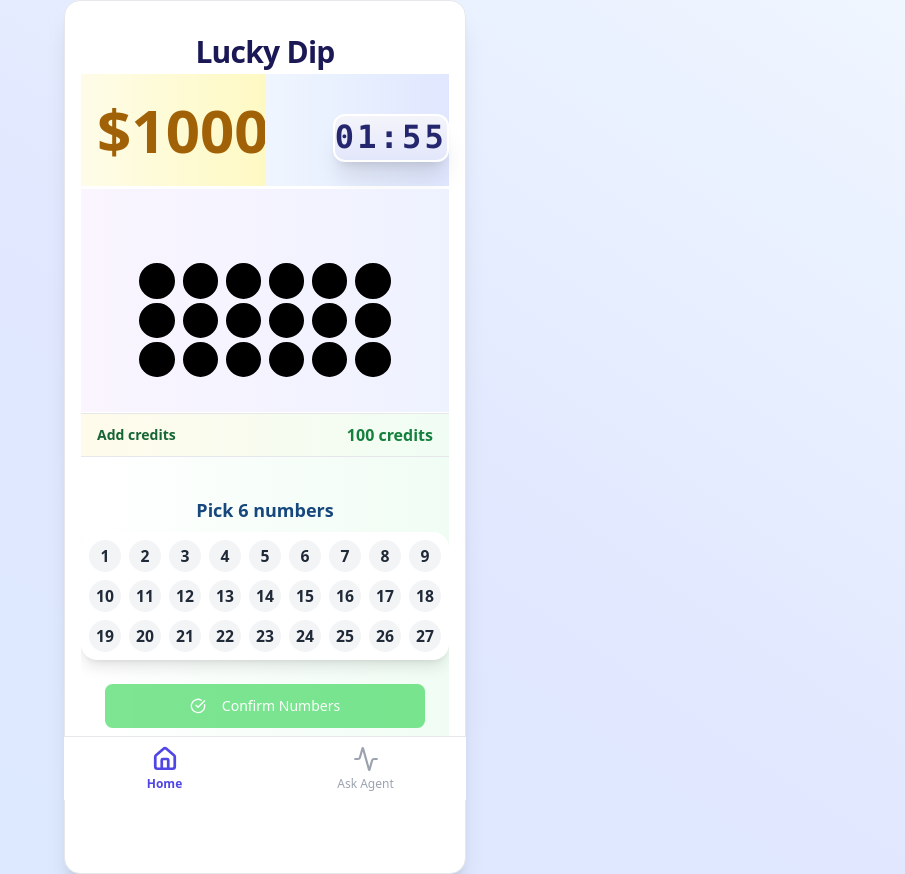
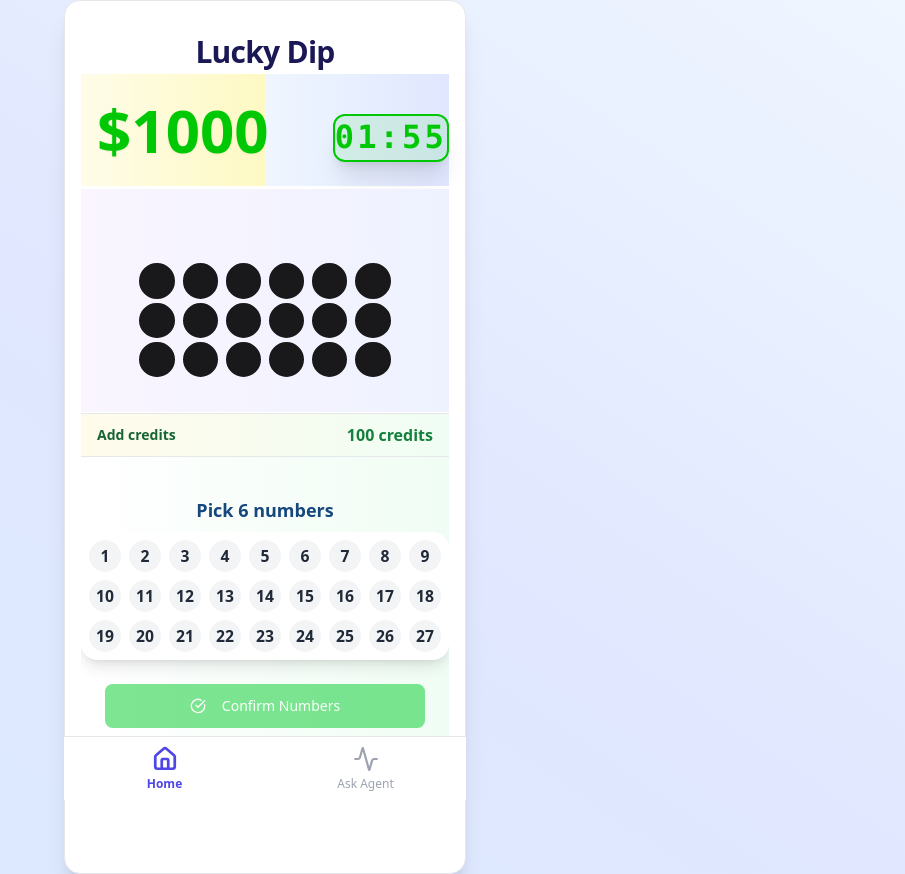
Before and after one commit to singhianand23045/grhf-teko, a React (Vite) app: page / in a window 1280 px wide. Shown: the whole page, without its empty margins (375-1280 px from the left). Built offline with nearby package versions, Linux system fonts and the light colour scheme.

Commit message:
Refactor: Match Robinhood color scheme for sections
Update the color template for the jackpot, timer, and drawn numbers sections to align with the Robinhood color scheme.

```diff
--- a/src/features/draw/RevealPanel.tsx
+++ b/src/features/draw/RevealPanel.tsx
@@ -80,13 +80,12 @@ export default function RevealPanel() {
                   display: "flex",
                   alignItems: "center",
                   justifyContent: "center",
-                  // boxSizing removed to fix TS error
                 };
                 if (n === undefined) {
                   return (
                     <span
                       key={colIdx}
-                      className="flex items-center justify-center rounded-full bg-black border-2 border-black select-none aspect-square transition-all"
+                      className="flex items-center justify-center rounded-full bg-robinhood-black border-2 border-robinhood-black select-none aspect-square transition-all"
                       style={baseCircleStyle}
                       aria-hidden
                     ></span>
@@ -96,7 +95,7 @@ export default function RevealPanel() {
                   return (
                     <span
                       key={colIdx}
-                      className="flex items-center justify-center rounded-full bg-green-500 text-white font-black shadow-green-300 shadow-lg border-[2px] border-green-700 select-none transition-all aspect-square animate-scale-in"
+                      className="flex items-center justify-center rounded-full bg-robinhood-green text-white font-black shadow-robinhood-green/30 shadow-lg border-2 border-robinhood-green select-none transition-all aspect-square animate-scale-in"
                       style={baseCircleStyle}
                     >
                       {n}
@@ -106,7 +105,7 @@ export default function RevealPanel() {
                 return (
                   <span
                     key={colIdx}
-                    className="flex items-center justify-center rounded-full bg-white text-black font-black border-[2.5px] border-black shadow-md select-none aspect-square animate-scale-in transition-all"
+                    className="flex items-center justify-center rounded-full bg-white text-robinhood-black font-black border-2.5 border-robinhood-black shadow-md select-none aspect-square animate-scale-in transition-all"
                     style={baseCircleStyle}
                   >
                     {n}
--- a/src/features/jackpot/JackpotBar.tsx
+++ b/src/features/jackpot/JackpotBar.tsx
@@ -13,7 +13,7 @@ export default function JackpotBar() {
       }}
       data-testid="jackpot-bar"
     >
-      <span className="font-bold text-6xl text-yellow-700">
+      <span className="font-bold text-6xl text-robinhood-green drop-shadow-sm">
         ${jackpot}
       </span>
     </div>
--- a/src/features/timer/TimerSection.tsx
+++ b/src/features/timer/TimerSection.tsx
@@ -18,7 +18,7 @@ export default function TimerSection() {
       data-testid="timer-header"
     >
       <Card
-        className="flex items-center justify-center bg-gradient-to-b from-[#f4f4fa] to-[#e3e7fb] border-2 border-white shadow-xl rounded-xl"
+        className="flex items-center justify-center bg-robinhood-green/10 border-2 border-robinhood-green shadow-xl rounded-xl"
         style={{
           minWidth: 116,
           maxWidth: 210,
@@ -28,7 +28,7 @@ export default function TimerSection() {
         }}
       >
         <span
-          className="font-mono font-extrabold tracking-widest text-[#24266e] select-none animate-fade-in"
+          className="font-mono font-extrabold tracking-widest text-robinhood-green select-none animate-fade-in"
           style={{ fontSize: "clamp(1.3rem, 4vw, 2rem)", lineHeight: 1.1 }}
           data-testid="timer"
         >
```
